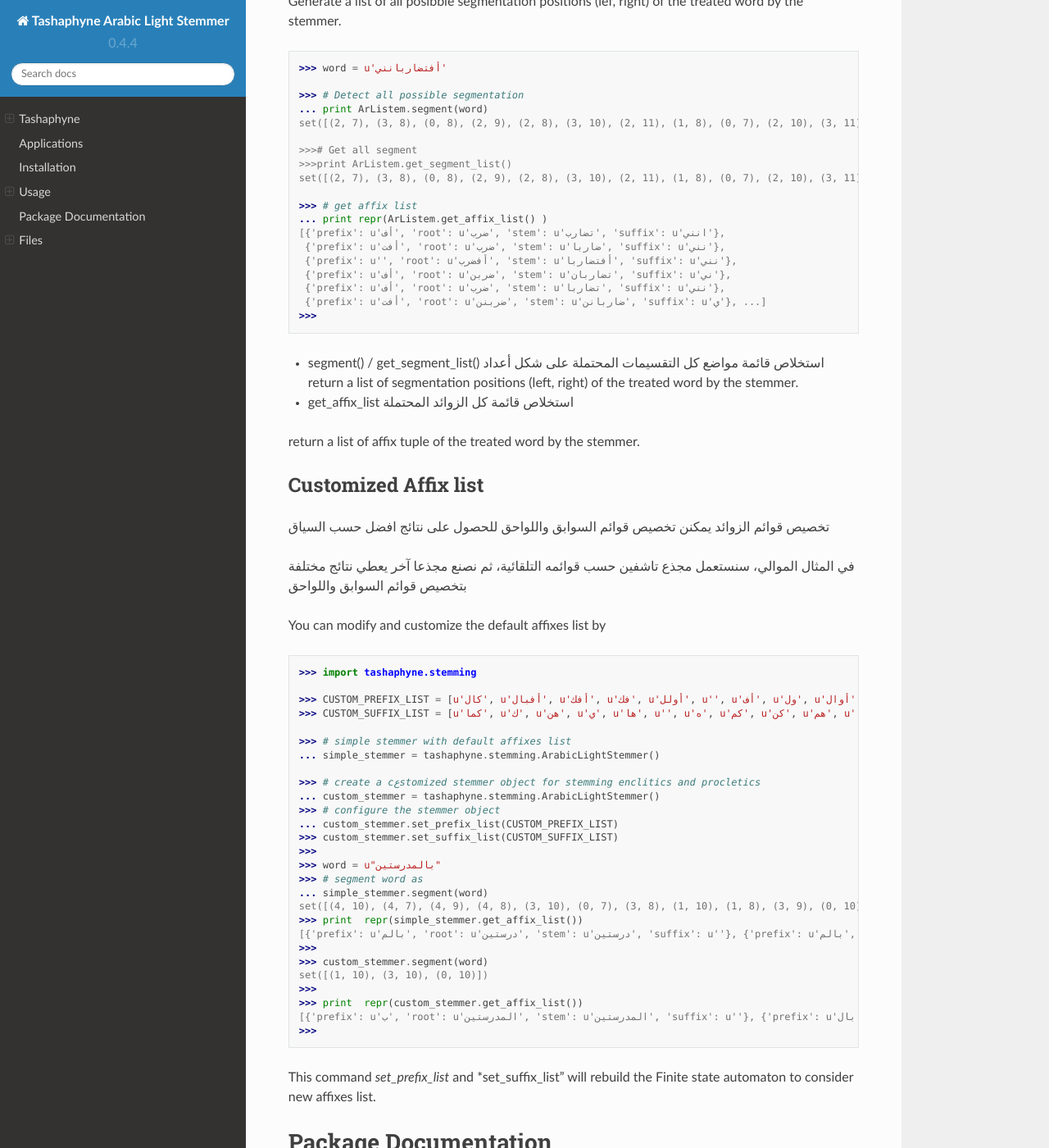
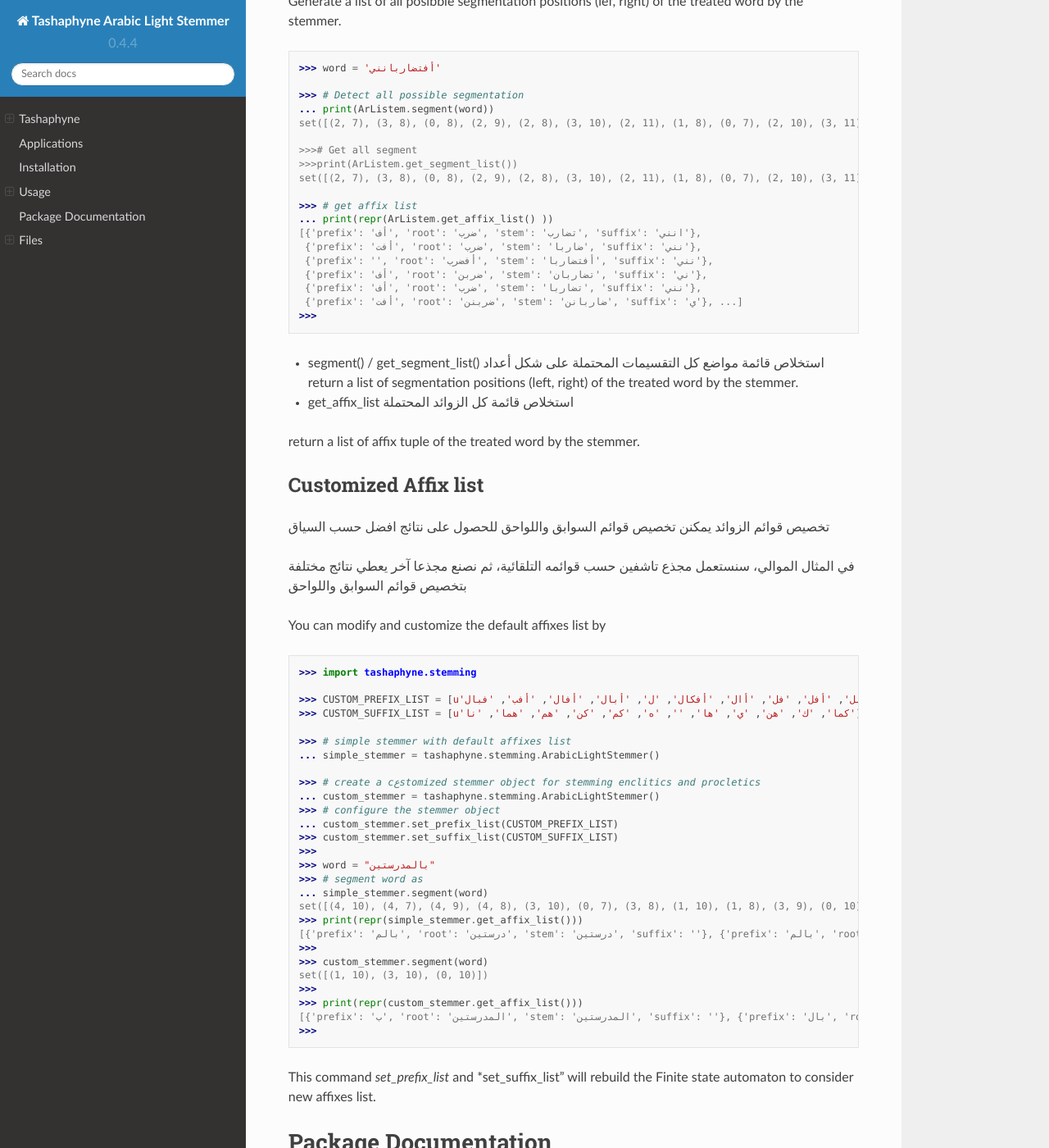
Before and after one commit to linuxscout/tashaphyne, a Sphinx documentation site: the page built from docs/source/README.rst, in a window 1280 px wide and 1400 px high, scrolled down 3977 px. Shown: the whole window at 82% size. Built offline with Sphinx 7.4.7 and the Read the Docs theme 2.0.0, drawn with Linux system fonts in a browser that asks for light colours; some of the changed text lies outside the part shown.

Commit message:
bring examples to python3 syntax

```diff
--- a/docs/source/README.rst
+++ b/docs/source/README.rst
@@ -141,50 +141,50 @@
     >>>
     >>> from tashaphyne.stemming import ArabicLightStemmer
     >>> ArListem = ArabicLightStemmer()
-    >>> word = u'أفتضاربانني'
+    >>> word = 'أفتضاربانني'
     >>> # stemming word
     ... stem = ArListem.light_stem(word)
     >>> # extract stem
-    ... print ArListem.get_stem()
+    ... print(ArListem.get_stem())
     ضارب
     >>> # extract root
-    ... print ArListem.get_root()
+    ... print(ArListem.get_root())
     ضرب
     >>>
     >>> # get prefix position index
-    ... print ArListem.get_left()
+    ... print(ArListem.get_left())
     3
     >>> # get prefix
-    ... print ArListem.get_prefix()
+    ... print(ArListem.get_prefix())
     أفت
     >>> # get prefix with a specific index
-    ... print ArListem.get_prefix(2)
+    ... print(ArListem.get_prefix(2))
     أف
     >>>
     >>> # get suffix position index
-    ... print ArListem.get_right()
+    ... print(ArListem.get_right())
     7
     >>> # get suffix
-    ... print ArListem.get_suffix()
+    ... print(ArListem.get_suffix())
     انني
     >>> # get suffix with a specific index
-    ... print ArListem.get_suffix(10)
+    ... print(ArListem.get_suffix(10))
     ي
     >>> # get affix
-    >>> print ArListem.get_affix()
+    >>> print(ArListem.get_affix())
     أفت-انني
     >>> # get affix tuple
-    ... print repr(ArListem.get_affix_tuple())
-    {'prefix': u'أفت', 'root': u'', 'stem': u'', 'suffix': u'أفتضاربانني'}
+    ... print(repr(ArListem.get_affix_tuple()))
+    {'prefix': 'أفت', 'root': '', 'stem': '', 'suffix': 'أفتضاربانني'}
     >>> # star words
-    ... print ArListem.get_starword()
+    ... print(ArListem.get_starword())
     أفت*ا**انني
     >>> # get star stem
-    ... print ArListem.get_starstem()
+    ... print(ArListem.get_starstem())
     *ا**
     >>>
     >>> #  get unvocalized word
-    ... print ArListem.get_unvocalized()
+    ... print(ArListem.get_unvocalized())
     أفتضاربانني
 
 +------------+----------------+-------+
@@ -316,24 +316,24 @@
 .. code:: python
 
 
-    >>> word = u'أفتضاربانني'
+    >>> word = 'أفتضاربانني'
 
     >>> # Detect all possible segmentation
-    ... print ArListem.segment(word)
+    ... print(ArListem.segment(word))
     set([(2, 7), (3, 8), (0, 8), (2, 9), (2, 8), (3, 10), (2, 11), (1, 8), (0, 7), (2, 10), (3, 11), (1, 10), (0, 11), (3, 9), (0, 10), (1, 7), (0, 9), (3, 7), (1, 11), (1, 9)])
 
     >>># Get all segment
-    >>>print ArListem.get_segment_list()
+    >>>print(ArListem.get_segment_list())
     set([(2, 7), (3, 8), (0, 8), (2, 9), (2, 8), (3, 10), (2, 11), (1, 8), (0, 7), (2, 10), (3, 11), (1, 10), (0, 11), (3, 9), (0, 10), (1, 7), (0, 9), (3, 7), (1, 11), (1, 9)])
 
     >>> # get affix list
-    ... print repr(ArListem.get_affix_list() )
-    [{'prefix': u'أف', 'root': u'ضرب', 'stem': u'تضارب', 'suffix': u'انني'},
-     {'prefix': u'أفت', 'root': u'ضرب', 'stem': u'ضاربا', 'suffix': u'نني'},
-     {'prefix': u'', 'root': u'أفضرب', 'stem': u'أفتضاربا', 'suffix': u'نني'},
-     {'prefix': u'أف', 'root': u'ضربن', 'stem': u'تضاربان', 'suffix': u'ني'},
-     {'prefix': u'أف', 'root': u'ضرب', 'stem': u'تضاربا', 'suffix': u'نني'},
-     {'prefix': u'أفت', 'root': u'ضربنن', 'stem': u'ضاربانن', 'suffix': u'ي'}, ...]
+    ... print(repr(ArListem.get_affix_list() ))
+    [{'prefix': 'أف', 'root': 'ضرب', 'stem': 'تضارب', 'suffix': 'انني'},
+     {'prefix': 'أفت', 'root': 'ضرب', 'stem': 'ضاربا', 'suffix': 'نني'},
+     {'prefix': '', 'root': 'أفضرب', 'stem': 'أفتضاربا', 'suffix': 'نني'},
+     {'prefix': 'أف', 'root': 'ضربن', 'stem': 'تضاربان', 'suffix': 'ني'},
+     {'prefix': 'أف', 'root': 'ضرب', 'stem': 'تضاربا', 'suffix': 'نني'},
+     {'prefix': 'أفت', 'root': 'ضربنن', 'stem': 'ضاربانن', 'suffix': 'ي'}, ...]
     >>>
 
 -  segment() / get\_segment\_list() استخلاص قائمة مواضع كل التقسيمات
@@ -359,8 +359,8 @@
 
     >>> import tashaphyne.stemming
 
-    >>> CUSTOM_PREFIX_LIST = [u'كال', u'أفبال', u'أفك', u'فك', u'أولل', u'', u'أف', u'ول', u'أوال', u'ف', u'و', u'أو', u'ولل', u'فب', u'أول', u'ألل', u'لل', u'ب', u'وكال', u'أوب', u'بال', u'أكال', u'ال', u'أب', u'وب', u'أوبال', u'أ', u'وبال', u'أك', u'فكال', u'أوك', u'فلل', u'وك', u'ك', u'أل', u'فال', u'وال', u'أوكال', u'أفلل', u'أفل', u'فل', u'أال', u'أفكال', u'ل', u'أبال', u'أفال', u'أفب', u'فبال']
-    >>> CUSTOM_SUFFIX_LIST = [u'كما', u'ك', u'هن', u'ي', u'ها', u'', u'ه', u'كم', u'كن', u'هم', u'هما', u'نا']
+    >>> CUSTOM_PREFIX_LIST = [u'كال', 'أفبال', 'أفك', 'فك', 'أولل', '', 'أف', 'ول', 'أوال', 'ف', 'و', 'أو', 'ولل', 'فب', 'أول', 'ألل', 'لل', 'ب', 'وكال', 'أوب', 'بال', 'أكال', 'ال', 'أب', 'وب', 'أوبال', 'أ', 'وبال', 'أك', 'فكال', 'أوك', 'فلل', 'وك', 'ك', 'أل', 'فال', 'وال', 'أوكال', 'أفلل', 'أفل', 'فل', 'أال', 'أفكال', 'ل', 'أبال', 'أفال', 'أفب', 'فبال']
+    >>> CUSTOM_SUFFIX_LIST = [u'كما', 'ك', 'هن', 'ي', 'ها', '', 'ه', 'كم', 'كن', 'هم', 'هما', 'نا']
 
     >>> # simple stemmer with default affixes list
     ... simple_stemmer = tashaphyne.stemming.ArabicLightStemmer()
@@ -371,18 +371,18 @@
     ... custom_stemmer.set_prefix_list(CUSTOM_PREFIX_LIST)
     >>> custom_stemmer.set_suffix_list(CUSTOM_SUFFIX_LIST)
     >>>
-    >>> word = u"بالمدرستين"
+    >>> word = "بالمدرستين"
     >>> # segment word as
     ... simple_stemmer.segment(word)
     set([(4, 10), (4, 7), (4, 9), (4, 8), (3, 10), (0, 7), (3, 8), (1, 10), (1, 8), (3, 9), (0, 10), (1, 7), (0, 9), (3, 7), (0, 8), (1, 9)])
-    >>> print  repr(simple_stemmer.get_affix_list())
-    [{'prefix': u'بالم', 'root': u'درستين', 'stem': u'درستين', 'suffix': u''}, {'prefix': u'بالم', 'root': u'درس', 'stem': u'درس', 'suffix': u'تين'}, {'prefix': u'بالم', 'root': u'درستي', 'stem': u'درستي', 'suffix': u'ن'}, {'prefix': u'بالم', 'root': u'درست', 'stem': u'درست', 'suffix': u'ين'}, {'prefix': u'بال', 'root': u'مدرستين', 'stem': u'مدرستين', 'suffix': u''}, {'prefix': u'', 'root': u'بالمدرس', 'stem': u'بالمدرس', 'suffix': u'تين'}, ...]
+    >>> print(repr(simple_stemmer.get_affix_list()))
+    [{'prefix': 'بالم', 'root': 'درستين', 'stem': 'درستين', 'suffix': ''}, {'prefix': 'بالم', 'root': 'درس', 'stem': 'درس', 'suffix': 'تين'}, {'prefix': 'بالم', 'root': 'درستي', 'stem': 'درستي', 'suffix': 'ن'}, {'prefix': 'بالم', 'root': 'درست', 'stem': 'درست', 'suffix': 'ين'}, {'prefix': 'بال', 'root': 'مدرستين', 'stem': 'مدرستين', 'suffix': ''}, {'prefix': '', 'root': 'بالمدرس', 'stem': 'بالمدرس', 'suffix': 'تين'}, ...]
     >>>
     >>> custom_stemmer.segment(word)
     set([(1, 10), (3, 10), (0, 10)])
     >>>
-    >>> print  repr(custom_stemmer.get_affix_list())
-    [{'prefix': u'ب', 'root': u'المدرستين', 'stem': u'المدرستين', 'suffix': u''}, {'prefix': u'بال', 'root': u'مدرستين', 'stem': u'مدرستين', 'suffix': u''}, {'prefix': u'', 'root': u'بالمدرستين', 'stem': u'بالمدرستين', 'suffix': u''}]
+    >>> print(repr(custom_stemmer.get_affix_list()))
+    [{'prefix': 'ب', 'root': 'المدرستين', 'stem': 'المدرستين', 'suffix': ''}, {'prefix': 'بال', 'root': 'مدرستين', 'stem': 'مدرستين', 'suffix': ''}, {'prefix': '', 'root': 'بالمدرستين', 'stem': 'بالمدرستين', 'suffix': ''}]
     >>>
 
 This command *set\_prefix\_list* and \*set\_suffix\_list" will rebuild
```
